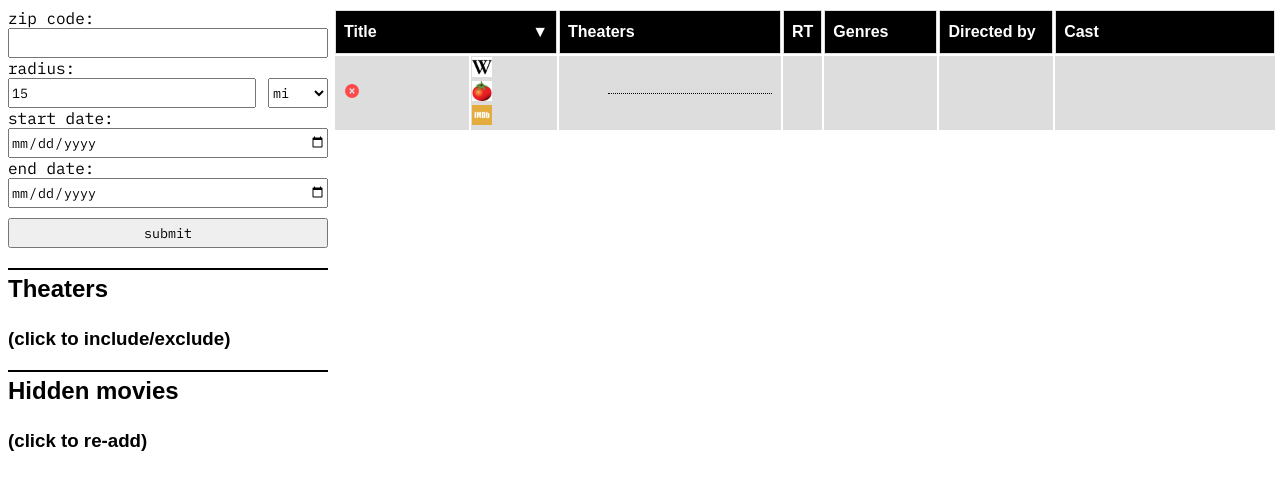
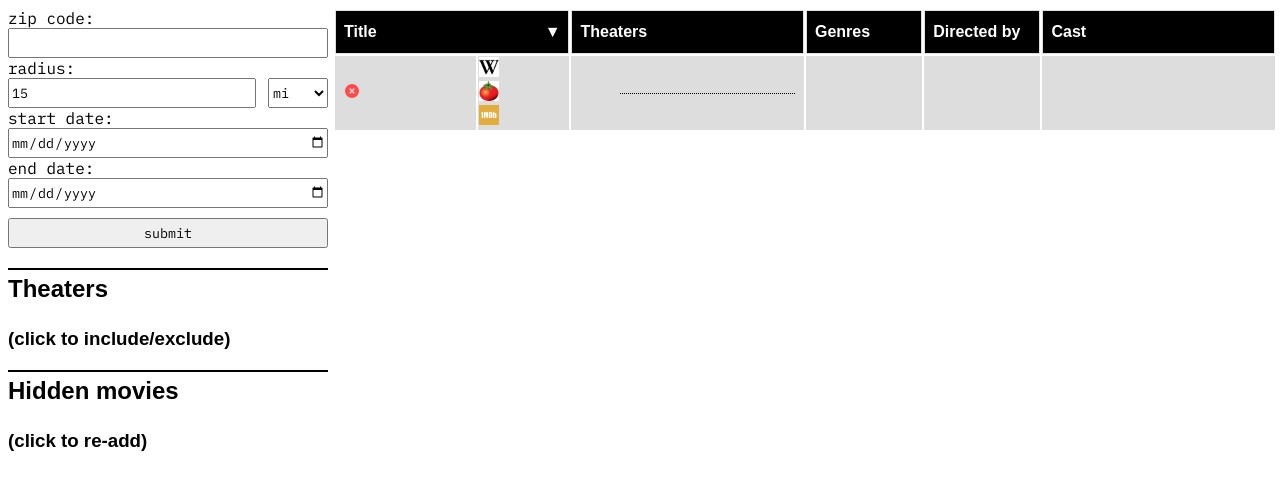
Before and after one commit to apclemens/theater_lookup, a plain HTML site: page index.html in a window 1280 px wide. Drawn offline with nearby package versions, Linux system fonts and the light colour scheme; a script that the page names is missing; a web font is replaced by a local one.

Commit message:
disable scores

```diff
--- a/index.html
+++ b/index.html
@@ -66,7 +66,7 @@
         <tr>
             <th class="sortable sorted-up" id="title-header" width="25%" colspan="2" onclick="sortMovies('title')">Title</th>
             <th width="25%">Theaters</th>
-            <th class="sortable" id="rt-header" onclick="sortMovies('score')">RT</th>
+            <!--            <th class="sortable" id="rt-header" onclick="sortMovies('score')">RT</th>-->
             <!--
             <th>RT audience</th>
             <th>IMDb</th>
@@ -115,7 +115,7 @@
                         </li>
                     </ul>
                 </td>
-                <td data-bind="text: formatRTScore(scores.rt)"></td>
+                <!--                <td data-bind="text: formatRTScore(scores.rt)"></td>-->
                 <!--
                 <td data-bind="text: scores.rt_audience"></td>
                 <td data-bind="text: scores.imdb"></td>
```
